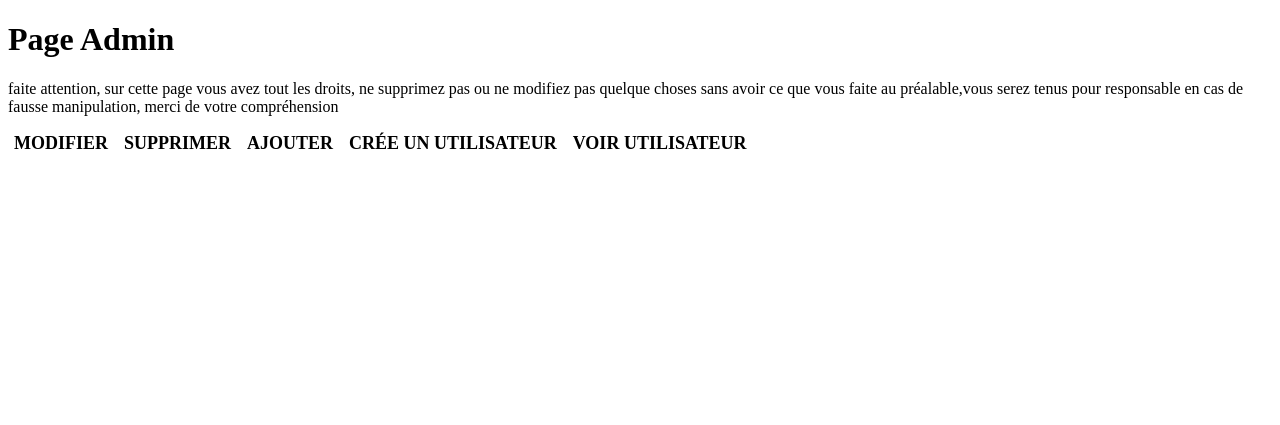
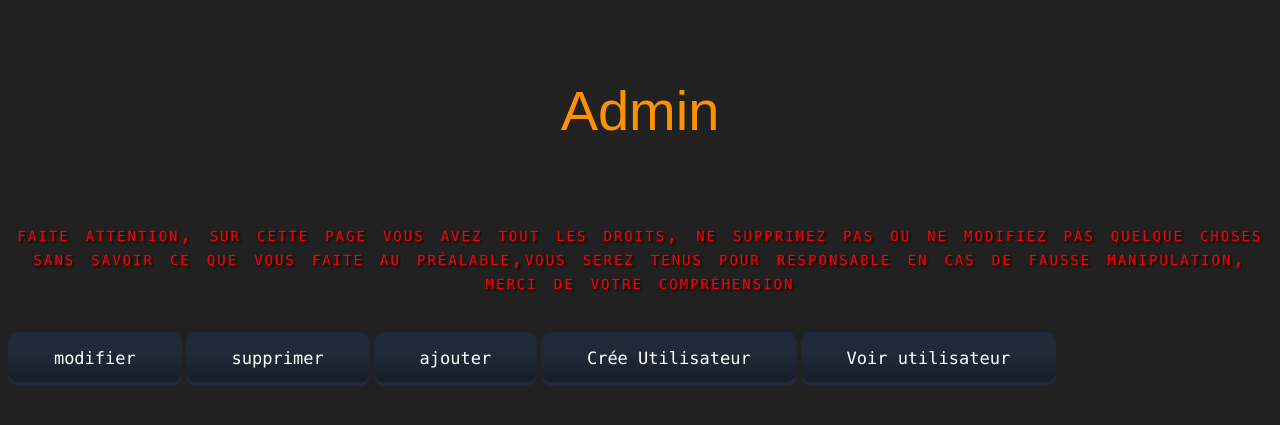
Before and after one commit to Wilou93410/Gestion-logistique-avec-drone, a PHP site: page /1.php in a window 1280 px wide. Shown: the top 425 px of the page. Run offline with PHP 8.4, Linux system fonts and the light colour scheme; style sheets or scripts are compiled from the project's sources.

Commit message:
Add files via upload

```diff
--- a/pageconnexion/1.php
+++ b/pageconnexion/1.php
@@ -1,24 +1,51 @@
 <!DOCTYPE html>
 <html>
-<link rel="stylesheet" href="CSS/style.css">
+<link rel="stylesheet" href="CSS/style.scss">
     <head>
         <title>admin</title>
     </head>
     <body>
-        <h1>Page Admin</h1>
-        <p>faite attention, sur cette page vous avez tout les droits, ne supprimez pas ou ne modifiez pas quelque choses sans avoir ce que vous faite au préalable,vous serez tenus pour responsable en cas de fausse manipulation, merci de votre compréhension</p>
+    <h1>Admin
+  <span
+     class="txt-rotate"
+     data-period="2000"
+     data-rotate='[ "nerdy.", "simple.", "pure JS.", "pretty.", "fun!" ]'></span>
+</h1>
+
+        <p>faite attention, sur cette page vous avez tout les droits, ne supprimez pas ou ne modifiez pas quelque choses sans savoir ce que vous faite au préalable,vous serez tenus pour responsable en cas de fausse manipulation, merci de votre compréhension</p>
+
+        <br>
+
+        <div class ="btnn">
         <button type="button" onclick="window.location.href='admin/modifadmin.php';">
-        <span class ="transition"></span>
+        <span class="transition"></span>
         <span class="gradient"></span>
         <span class="label">modifier</span>
         </button>
+
         <button type="button" onclick="window.location.href='admin/suppradmin.php';">
-        <span class ="transition"></span>
-        <span class="gradient"></span>
-        <span class="label">supprimer</span>
-        </button>
-        <button type="button" onclick="window.location.href='admin/ajoutadmin.php';">ajouter</button>
-        <button type="button" onclick="window.location.href='admin/createuser.php';">crée un utilisateur</button>
-        <button type="button" onclick="window.location.href='utilisateur/afficherutilisateur.php';">Voir utilisateur</button>
+        <span class="transition"></span>
+  <span class="gradient"></span>
+  <span class="label">supprimer</span>
+    </button>
+
+        <button type="button" onclick="window.location.href='admin/ajoutadmin.php';">
+        <span class="transition"></span>
+  <span class="gradient"></span>
+  <span class="label">ajouter</span>
+    </button>
+
+        <button type="button" onclick="window.location.href='admin/createuser.php';">
+        <span class="transition"></span>
+  <span class="gradient"></span>
+  <span class="label">Crée Utilisateur</span>
+    </button>
+
+        <button type="button" onclick="window.location.href='utilisateur/afficherutilisateur.php';">
+        <span class="transition"></span>
+  <span class="gradient"></span>
+  <span class="label">Voir utilisateur</span>
+    </button>
+    </div>
     </body>
 </html>
--- /dev/null
+++ b/pageconnexion/CSS/style.scss
@@ -0,0 +1,92 @@
+/* couleur de fond  */
+
+body {
+  background-color: #212121;
+}
+
+/* titre  */
+
+h1 {
+
+  font-family: 'Raleway', sans-serif;
+  padding: 1em 2em;
+  font-size: 18px;
+  color: rgb(255, 145, 0);
+  font-weight: 200;
+  margin: 0.4em 0;
+text-align:center;
+ font-size: 3.5em; }
+
+
+
+
+p {
+    font-family: "Lucida Console", Monaco, monospace;
+    font-size: 20px;
+    letter-spacing: 2px;
+    word-spacing: 2px;
+    color: #ff0000;
+    font-weight: 400;
+    text-decoration: none solid rgb(68, 68, 68);
+    font-style: normal;
+    font-variant: small-caps;
+    text-align:center;
+    text-shadow: rgb(26, 0, 0) 2px 2px 2px;
+    }
+
+
+
+    button {
+      font-family: ui-monospace, SFMono-Regular, Menlo, Monaco, Consolas, "Liberation Mono", "Courier New", monospace;
+      font-size: 17px;
+      padding: 1em 2.7em;
+      font-weight: 500;
+      background: #1F2937;
+      color: white;
+      border: none;
+      position: relative;
+      overflow: hidden;
+      border-radius: 0.6em;
+     }
+
+     .gradient {
+      position: absolute;
+      width: 100%;
+      height: 100%;
+      left: 0;
+      top: 0;
+      border-radius: 0.6em;
+      margin-top: -0.25em;
+      background-image: linear-gradient(rgba(0, 0, 0, 0), rgba(0, 0, 0, 0), rgba(0, 0, 0, 0.3));
+     }
+
+     .label {
+      position: relative;
+      top: -1px;
+     }
+
+     .transition {
+      transition-timing-function: cubic-bezier(0, 0, 0.2, 1);
+      transition-duration: 500ms;
+      background-color: rgb(255, 102, 0);
+      border-radius: 9999px;
+      width: 0;
+      height: 0;
+      position: absolute;
+      left: 50%;
+      top: 50%;
+      transform: translate(-50%, -50%);
+     }
+
+     button:hover .transition {
+      width: 14em;
+      height: 14em;
+     }
+
+     button:active {
+      transform: scale(0.97);
+     }
+
+     btnn {
+      text-align:center;
+     }
```
